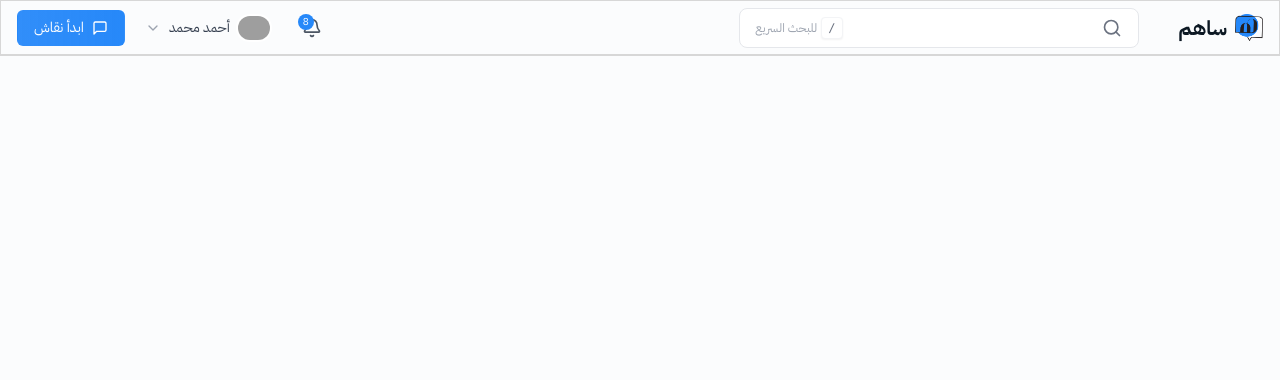
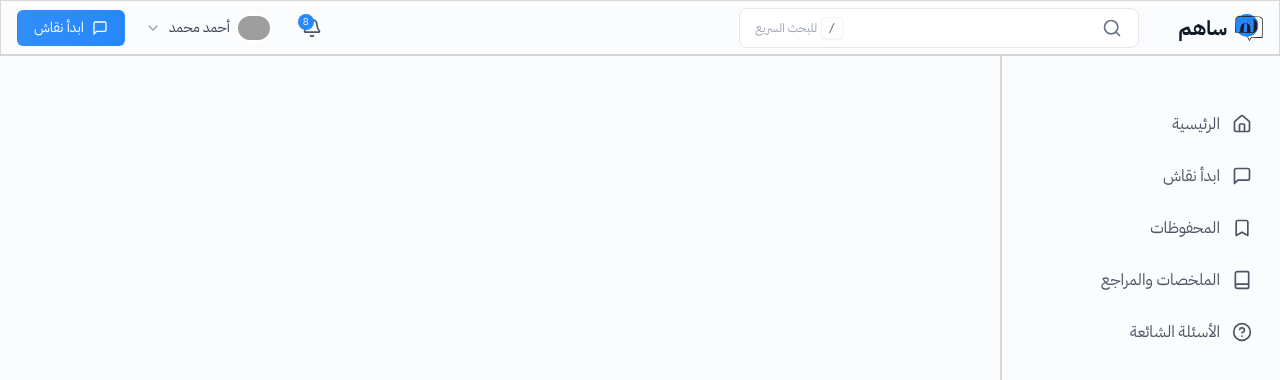
Before and after one commit to SAHIM-Platform/sahim-web-client, a Next.js app: page /explore in a window 1280 px wide. Shown: the top 380 px of the page. Built offline with nearby package versions, Linux system fonts and the light colour scheme; grey boxes are pictures that could not be loaded.

Commit message:
feat(ui): implement app menu sidebar component, closes #12

```diff
--- a/src/components/app/AppLayoutContent.tsx
+++ b/src/components/app/AppLayoutContent.tsx
@@ -3,6 +3,7 @@
 import { useState } from "react";
 import AppNavbar from "./AppNavbar/AppNavbar";
 import { useSearchShortcuts } from "@/hooks/useSearchShortcuts";
+import AppMenuSidebar from "./AppMenuSidebar";
 
 export default function AppLayoutContent({
   children,
@@ -19,6 +20,8 @@ export default function AppLayoutContent({
         isSearchFocused={isSearchFocused}
         setIsSearchFocused={setIsSearchFocused}
       />
+
+      <AppMenuSidebar />
     </div>
   );
 }
--- /dev/null
+++ b/src/components/app/AppMenuSidebar.tsx
@@ -0,0 +1,61 @@
+import { cn } from "@/utils/utils";
+import { Book, Bookmark, HelpCircle, Home, MessageSquare } from "lucide-react";
+import Link from "next/link";
+import { usePathname } from "next/navigation";
+import { routesData } from "@/data/routes";
+
+const appMenuSidebarData = [
+  {
+    name: routesData[0].name,
+    href: routesData[0].path,
+    icon: Home,
+  },
+  {
+    name: routesData[1].name,
+    href: routesData[1].path,
+    icon: MessageSquare,
+  },
+  {
+    name: routesData[2].name,
+    href: routesData[2].path,
+    icon: Bookmark,
+  },
+  {
+    name: routesData[3].name,
+    href: routesData[3].path,
+    icon: Book,
+  },
+  {
+    name: routesData[4].name,
+    href: routesData[4].path,
+    icon: HelpCircle,
+  },
+];
+
+function AppMenuSidebar() {
+  const pathname = usePathname();
+
+  return (
+    <aside className="fixed top-14 right-0 w-[280px] h-[calc(100vh-3.5rem)] hidden lg:block border-l-2 overflow-y-auto">
+      <div className="h-full overflow-y-auto py-12 px-4 space-y-3">
+        {appMenuSidebarData.map((item) => (
+          <Link
+            key={item.name}
+            href={item.href}
+            className={cn(
+              "flex items-center gap-3 px-3 py-2 rounded-lg font-medium transition-colors",
+              pathname === item.href
+                ? "text-primary hover:bg-gray-100/80"
+                : "text-gray-600 hover:bg-gray-100"
+            )}
+          >
+            <item.icon className="w-5 h-5" />
+            {item.name}
+          </Link>
+        ))}
+      </div>
+    </aside>
+  );
+}
+
+export default AppMenuSidebar;
--- a/src/components/app/AppNavbar/AppNavbar.tsx
+++ b/src/components/app/AppNavbar/AppNavbar.tsx
@@ -1,10 +1,10 @@
-import React, { useState } from "react";
 import { MessageSquare } from "lucide-react";
 import Logo from "../../Logo";
 import Button from "../../Button";
 import UserDropdownMenu from "./UserDropdownMenu";
 import NotificationsBadge from "./NotificationsBadge";
 import SearchButton from "../SearchButton";
+import { routesData } from "@/data/routes";
 
 interface AppNavbarProps {
   isSearchFocused: boolean;
@@ -33,7 +33,7 @@ function AppNavbar({ isSearchFocused, setIsSearchFocused }: AppNavbarProps) {
           <UserDropdownMenu />
 
           <Button
-            href="/chat/new"
+            href={routesData[1].path}
             variant='primary'
             size='sm'
             icon={<MessageSquare className="w-4 h-4" />}
--- /dev/null
+++ b/src/data/routes.ts
@@ -0,0 +1,22 @@
+export const routesData = [
+  {
+    name: "الرئيسية",
+    path: "/",
+  },
+  {
+    name: "ابدأ نقاش",
+    path: "/discussions/new",
+  },
+  {
+    name: "المحفوظات",
+    path: "/discussions/saved",
+  },
+  {
+    name: "الملخصات والمراجع",
+    path: "/resources",
+  },
+  {
+    name: "الأسئلة الشائعة",
+    path: "/faq",
+  },
+];
```
